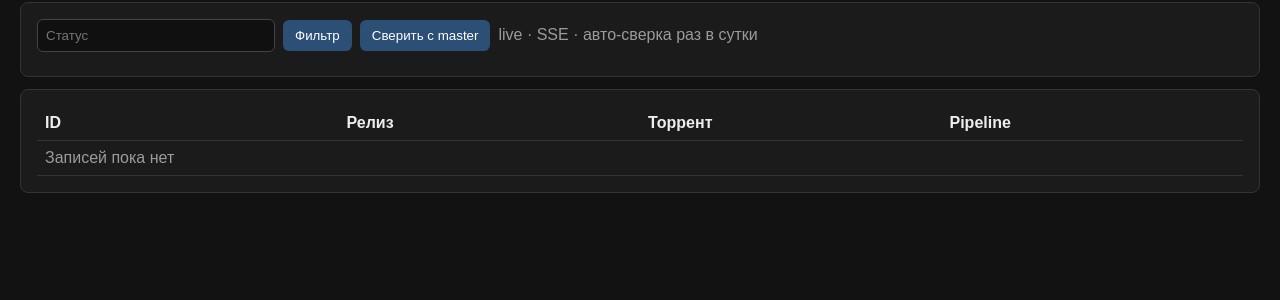
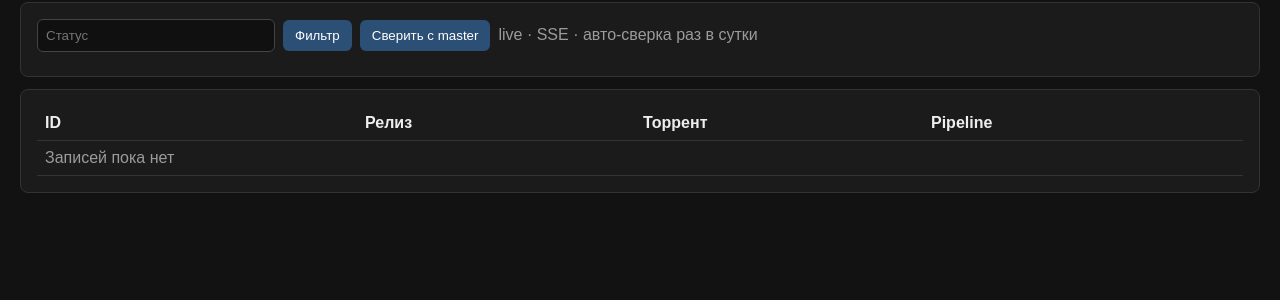
Before and after one commit to malinin1991/al-torrent-tools, a Python web app: template backend/app/templates/pipeline.html in a window 1280 px wide. Shown: the part 174-474 px from the top of the page. Run offline with Jinja, Linux system fonts and the light colour scheme; the template is opened without the code that fills it, so the values that code supplies are empty; some libraries are stand-ins or nearby versions.

Commit message:
Починить ширины колонок списка /pipeline на MacBook и 1440p.
Co-authored-by: Cursor <cursoragent@cursor.com>

```diff
--- a/backend/app/templates/base.html
+++ b/backend/app/templates/base.html
@@ -230,7 +230,7 @@
       color: transparent;
     }
     .gl-pipeline-lg .gl-stage-dot { width: 18px; height: 18px; font-size: 13px; }
-    .gl-stage-label { color: #9b9b9b; line-height: 1.1; }
+    .gl-stage-label { color: #9b9b9b; line-height: 1.1; white-space: nowrap; }
     .gl-stage-connector {
       flex: 0 0 18px;
       height: 2px;
@@ -270,22 +270,44 @@
     .gl-stage-cancelled .gl-stage-label { color: #9b9b9b; }
     .gl-pipeline-status-text { display: block; font-size: 0.75rem; margin-top: 4px; }
     .pipeline-list-table { width: 100%; table-layout: fixed; }
+    .pipeline-list-table col.pipeline-col-id { width: 20rem; }
+    .pipeline-list-table col.pipeline-col-release { width: auto; }
+    .pipeline-list-table col.pipeline-col-torrent { width: 18rem; }
+    .pipeline-list-table col.pipeline-col-graph { width: 20rem; }
     .pipeline-list-table th, .pipeline-list-table td {
       vertical-align: middle;
       overflow: hidden;
       text-overflow: ellipsis;
     }
-    .pipeline-list-id { width: 14rem; white-space: normal; }
+    .pipeline-list-id {
+      white-space: nowrap;
+      overflow-wrap: normal;
+      word-break: normal;
+    }
     .pipeline-list-hash {
       font-family: ui-monospace, SFMono-Regular, Menlo, monospace;
       font-size: 0.72rem;
-      word-break: break-all;
+      white-space: nowrap;
+      word-break: normal;
+      overflow-wrap: normal;
       line-height: 1.25;
       margin-top: 2px;
     }
-    .pipeline-list-release { width: 24%; }
-    .pipeline-list-torrent { width: 24%; }
-    .pipeline-list-graph { width: 40%; overflow: visible; }
+    .pipeline-list-release,
+    .pipeline-list-torrent {
+      white-space: nowrap;
+      overflow-wrap: normal;
+      word-break: normal;
+    }
+    .pipeline-list-graph {
+      overflow: visible;
+      overflow-wrap: normal;
+      word-break: normal;
+      white-space: normal;
+    }
+    .pipeline-list-graph .gl-pipeline-board {
+      width: max-content;
+    }
     @keyframes gl-stage-pulse {
       0%, 100% { box-shadow: 0 0 0 0 rgba(31, 117, 203, 0.55); }
       50% { box-shadow: 0 0 0 5px rgba(31, 117, 203, 0); }
--- a/backend/app/templates/partials/pipeline_live.html
+++ b/backend/app/templates/partials/pipeline_live.html
@@ -1,10 +1,16 @@
 <table class="pipeline-list-table">
+  <colgroup>
+    <col class="pipeline-col-id" />
+    <col class="pipeline-col-release" />
+    <col class="pipeline-col-torrent" />
+    <col class="pipeline-col-graph" />
+  </colgroup>
   <thead>
     <tr>
-      <th>ID</th>
-      <th>Релиз</th>
-      <th>Торрент</th>
-      <th>Pipeline</th>
+      <th class="pipeline-list-id">ID</th>
+      <th class="pipeline-list-release">Релиз</th>
+      <th class="pipeline-list-torrent">Торрент</th>
+      <th class="pipeline-list-graph">Pipeline</th>
     </tr>
   </thead>
   <tbody>
```
Also changed, not shown: backend/tests/test_ui_live_partials.py (+1 -0 lines).
